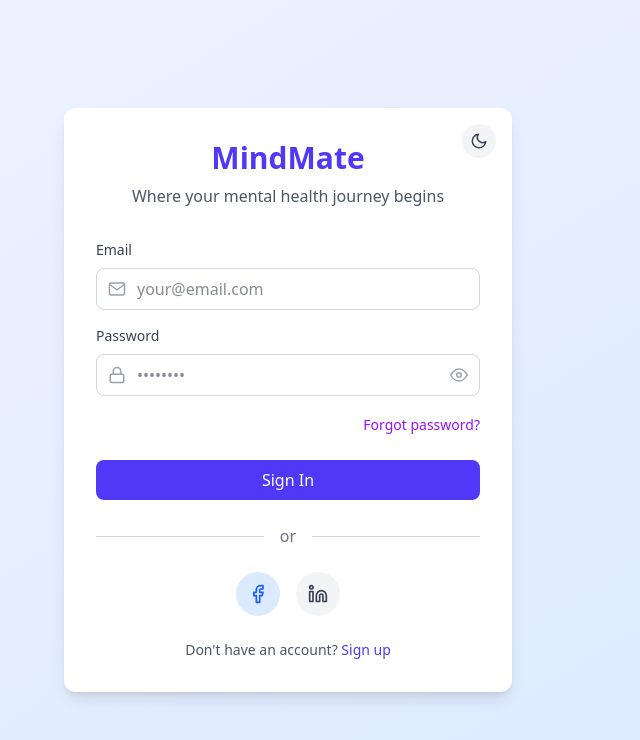
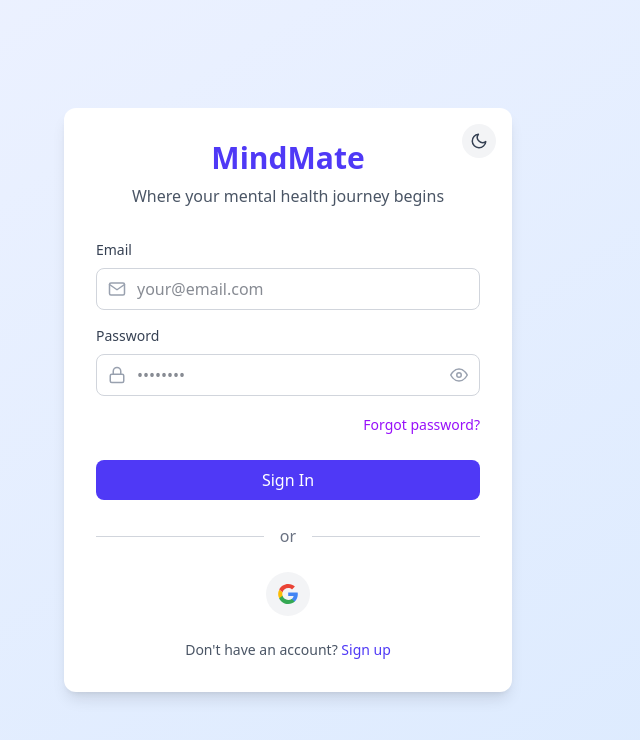
Before and after one commit to Jawad-Ahsan/frontend, a React app: page /login in a window 1280 px wide. Shown: the top 740 px of the page, without its empty margins (352-992 px from the left). Built offline with nearby package versions, Linux system fonts and the light colour scheme; the HTML template or start-up script is replaced by a standard one.

Commit message:
Connected social log in (Google) with backend.

```diff
--- a/src/App.jsx
+++ b/src/App.jsx
@@ -1,5 +1,4 @@
 // src/App.jsx
-
 import { BrowserRouter as Router, Routes, Route } from "react-router-dom";
 import LandingPage from "./components/LandingPage";
 import MainLayout from "./components/Home/MainLayout";
@@ -9,6 +8,7 @@ import MandatoryQuestionnaire from "./components/MandatoryQuestionnaire";
 import OptionalQuestionnaire from "./components/OptionalQuestionnaire";
 import ForgotPassword from "./components/ForgotPassword";
 import DevTeam from "./components/DevTeam";
+import OAuthSuccess from "./components/OAuthSuccess";
 import { Toaster } from "react-hot-toast";
 
 function App() {
@@ -17,12 +17,12 @@ function App() {
       <Toaster position="bottom-center" />
       <Routes>
         <Route path="/" element={<LandingPage />} />
-        {/* IMPORTANT: Add a '*' to the path to enable nested routing */}
         <Route path="/home/*" element={<MainLayout />} />
         <Route path="/login" element={<LogIn />} />
         <Route path="/signup" element={<SignUp />} />
         <Route path="/forgot-password" element={<ForgotPassword />} />
         <Route path="/dev-team" element={<DevTeam />} />
+        <Route path="/oauth-success" element={<OAuthSuccess />} />
         <Route
           path="/mandatory-questionnaire"
           element={<MandatoryQuestionnaire />}
--- a/src/components/LogIn.jsx
+++ b/src/components/LogIn.jsx
@@ -393,24 +393,40 @@ const Login = () => {
             <motion.button
               className={`p-3 rounded-full transition duration-200 ${
                 darkMode
-                  ? "bg-blue-900/30 text-blue-400 hover:bg-blue-800/50"
-                  : "bg-blue-100 text-blue-600 hover:bg-blue-200"
+                  ? "bg-white/10 hover:bg-white/20"
+                  : "bg-gray-100 hover:bg-gray-200"
               }`}
               whileHover={{ y: -2 }}
               whileTap={{ scale: 0.95 }}
+              onClick={() =>
+                (window.location.href = "http://localhost:8000/auth/google")
+              }
+              disabled={isSubmitting}
             >
-              <Facebook size={20} />
-            </motion.button>
-            <motion.button
-              className={`p-3 rounded-full transition duration-200 ${
-                darkMode
-                  ? "bg-gray-600 text-gray-300 hover:bg-gray-500"
-                  : "bg-gray-100 text-gray-700 hover:bg-gray-200"
-              }`}
-              whileHover={{ y: -2 }}
-              whileTap={{ scale: 0.95 }}
-            >
-              <Linkedin size={20} />
+              {/* Google Multi-color G Icon */}
+              <svg
+                xmlns="http://www.w3.org/2000/svg"
+                width="20"
+                height="20"
+                viewBox="0 0 533.5 544.3"
+              >
+                <path
+                  fill="#4285F4"
+                  d="M533.5 278.4c0-17.4-1.5-34.1-4.3-50.2H272v95.1h146.9c-6.3 34.1-25.3 62.9-54.1 82.3v68h87.3c51.2-47.1 81.4-116.4 81.4-195.2z"
+                />
+                <path
+                  fill="#34A853"
+                  d="M272 544.3c73.7 0 135.5-24.4 180.6-66.2l-87.3-68c-24.3 16.3-55.4 26.1-93.3 26.1-71.6 0-132.3-48.3-154-113.5h-90.5v71.1c45.4 89.9 137.7 150.5 244.5 150.5z"
+                />
+                <path
+                  fill="#FBBC04"
+                  d="M118 322.7c-10.5-30.9-10.5-64.1 0-95l-90.5-71.1C4.7 206.5 0 237.9 0 272s4.7 65.5 27.5 115.4L118 322.7z"
+                />
+                <path
+                  fill="#EA4335"
+                  d="M272 107.7c39.9 0 75.9 13.7 104.3 40.6l78.1-78.1C407.4 24.3 345.6 0 272 0 165.2 0 72.9 60.6 27.5 150.5l90.5 71.1C139.7 156 200.4 107.7 272 107.7z"
+                />
+              </svg>
             </motion.button>
           </motion.div>
 
--- /dev/null
+++ b/src/components/OAuthSuccess.jsx
@@ -0,0 +1,35 @@
+// src/components/OAuthSuccess.jsx
+import { useEffect } from "react";
+import { useNavigate, useSearchParams } from "react-router-dom";
+import { toast } from "react-hot-toast";
+
+const OAuthSuccess = () => {
+  const [searchParams] = useSearchParams();
+  const navigate = useNavigate();
+
+  useEffect(() => {
+    const token = searchParams.get("token");
+    const userId = searchParams.get("user_id");
+
+    if (token && userId) {
+      localStorage.setItem("access_token", token);
+      localStorage.setItem("user_id", userId);
+      toast.success("Logged in successfully!");
+      navigate("/home");
+    } else {
+      toast.error("Authentication failed. Please try again.");
+      navigate("/login");
+    }
+  }, [searchParams, navigate]);
+
+  return (
+    <div className="flex items-center justify-center min-h-screen bg-gray-100">
+      <div className="p-8 bg-white rounded-lg shadow-md">
+        <h2 className="text-2xl font-semibold mb-4">Authenticating...</h2>
+        <p>Please wait while we verify your account.</p>
+      </div>
+    </div>
+  );
+};
+
+export default OAuthSuccess;
```
Also changed, not shown: 1 other file (tests, documents, lock files or other folders).
